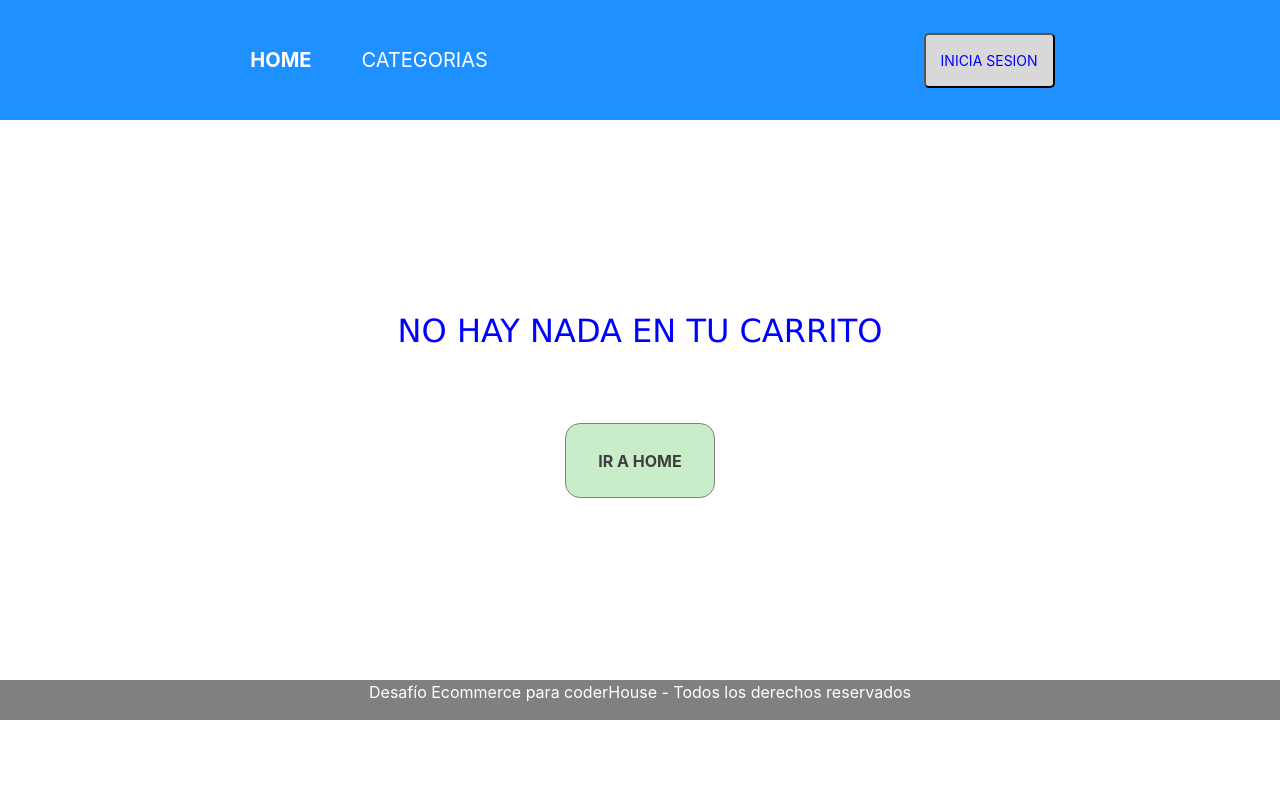
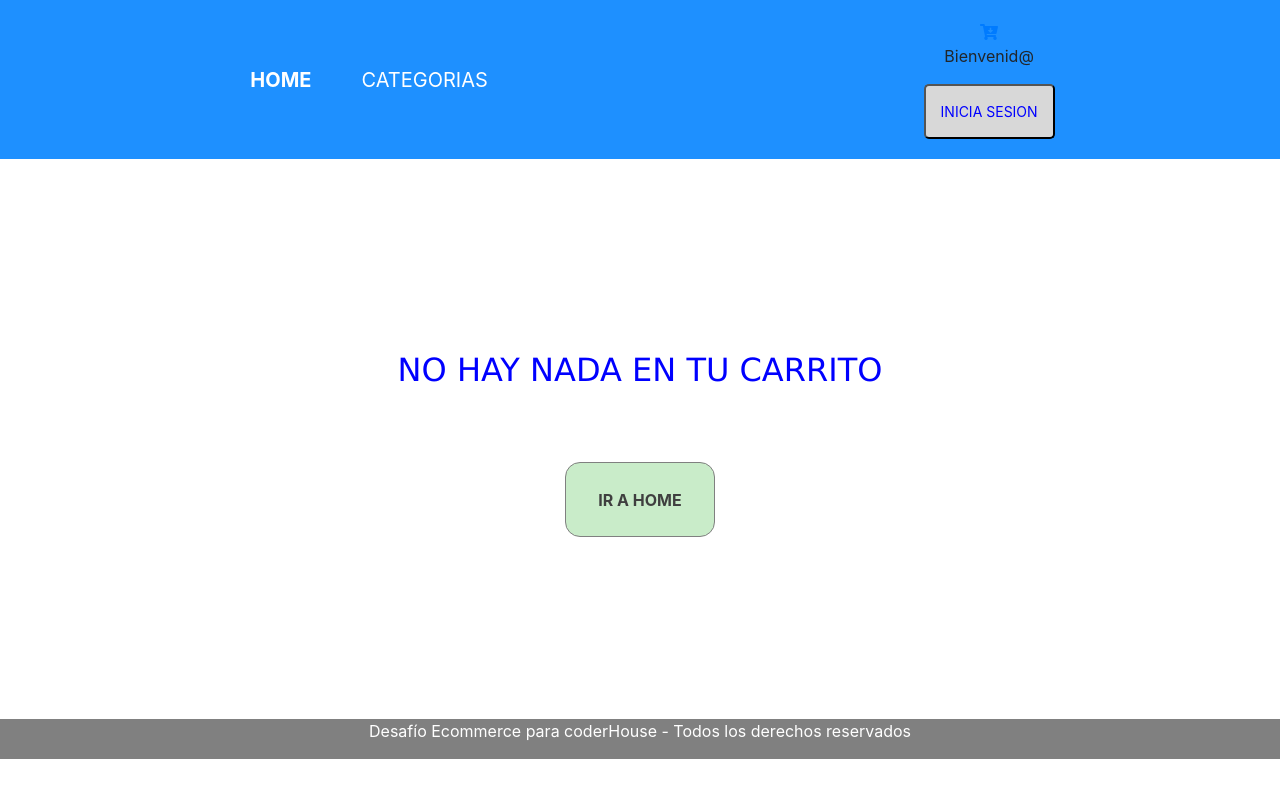
Before and after one commit to Fairfaxx/coder-shop, a React (Create React App) app: page /cart in a window 1280 px wide. Built offline with nearby package versions, Linux system fonts and the light colour scheme.

Commit message:
detalle de la compra con el total de compra

```diff
--- a/public/index.html
+++ b/public/index.html
@@ -13,6 +13,8 @@
   <link rel="stylesheet" href="https://cdn.jsdelivr.net/npm/bootstrap@4.5.3/dist/css/bootstrap.min.css"
     integrity="sha384-TX8t27EcRE3e/ihU7zmQxVncDAy5uIKz4rEkgIXeMed4M0jlfIDPvg6uqKI2xXr2" crossorigin="anonymous">
   <link rel="apple-touch-icon" href="%PUBLIC_URL%/logo192.png" />
+  <link rel="stylesheet" href="https://use.fontawesome.com/releases/v5.15.2/css/all.css"
+    integrity="sha384-vSIIfh2YWi9wW0r9iZe7RJPrKwp6bG+s9QZMoITbCckVJqGCCRhc+ccxNcdpHuYu" crossorigin="anonymous">
   <!--
       manifest.json provides metadata used when your web app is installed on a
       user's mobile device or desktop. See https://developers.google.com/web/fundamentals/web-app-manifest/
--- a/src/App.js
+++ b/src/App.js
@@ -1,5 +1,5 @@
 import React from 'react';
-import { useState } from 'react';
+import { useState, useContext } from 'react';
 import { BrowserRouter, Switch, Route } from 'react-router-dom';
 import NavBar from './Components/NavBar/NavBar';
 import HomeContainer from './Containers/HomeContainer';
@@ -17,6 +17,7 @@ import './App.css';
 
 function App() {
   const [tipo, setTipo] = useState('inicia')
+
   return (
 
     <div className="App">
--- a/src/Components/Cart/Cart.js
+++ b/src/Components/Cart/Cart.js
@@ -27,9 +27,9 @@ export default function Cart({ cartItems, total, envio }) {
                                         <tr key={idx}>
                                             <td class='number' >{idx + 1}</td>
                                             <td class='name' >{item.name}</td>
-                                            <td class='name' style={{ textAlign: 'center' }}>${item.price}</td>
+                                            <td class='name' style={{ textAlign: 'center' }}>${item.precio}</td>
                                             <td class='name' style={{ textAlign: 'center' }}>{item.qty}</td>
-                                            <td class='name' style={{ textAlign: 'center' }}>${item.price * item.qty}</td>
+                                            <td class='name' style={{ textAlign: 'center' }}>${item.precio * item.qty}</td>
                                         </tr>
                                     )
                                 }
--- /dev/null
+++ b/src/Components/CartIcon/CartIcon.js
@@ -0,0 +1,17 @@
+import React, { useContext } from 'react';
+import { Link } from 'react-router-dom';
+// import cart from './cart.svg';
+
+const CartIcon = (props) => {
+
+    return (
+        <div>
+            <Link to='/cart'>
+                <i class="fas fa-cart-arrow-down"></i>
+            </Link>
+            <p>{props.greeting} {props.name}</p>
+        </div>
+    )
+}
+
+export default CartIcon;
--- a/src/Components/ItemDetail/ItemDetail.js
+++ b/src/Components/ItemDetail/ItemDetail.js
@@ -5,8 +5,10 @@ import './itemDetail.css'
 
 
 export default function ItemDetail({ item, loading, contador, setContador, handleComprar }) {
+    console.log('Desde ItemDetail', contador)
+    console.log('Desde ItemDetail', item)
+    return (
 
-    return (
         loading ?
             <div>Loading...</div>
             :
@@ -23,7 +25,7 @@ export default function ItemDetail({ item, loading, contador, setContador, handl
                         <p className="price-detail">${item.precio}</p>
                         <p className="text-start margin-bottom">{item.quantity} en Stock!</p>
                         <div className="contadorItem">
-                            <Contador className='width-200px' min={0} max={item.stock} contador={contador} setContador={setContador}>Agregar</Contador>
+                            {/* <Contador className='width-200px' min={0} max={item.stock} contador={contador} setContador={setContador}>Agregar</Contador> */}
                         </div>
                         {
                             contador > 0 ?
@@ -39,14 +41,13 @@ export default function ItemDetail({ item, loading, contador, setContador, handl
                                 </div>
                                 :
                                 <div>
-                                    <button className='btn-detail' onClick={() => setContador(contador + 1)}>Agregar</button>
+                                    <button className='btn-detail' onClick={() => setContador(contador + 1)}>Agregar al Carrito</button>
                                     <div>
                                         <Link to={'/'} className='links'>
                                             <button className='btn-detail margin-bottom-400px'> Volver a Home</button>
                                         </Link>
                                     </div>
                                 </div>
-
                         }
                     </div>
                 </div>
--- a/src/Components/NavBar/NavBar.js
+++ b/src/Components/NavBar/NavBar.js
@@ -1,12 +1,14 @@
 import React from 'react';
 import { NavLink } from 'react-router-dom';
-import { useState, useEffect } from 'react';
+import { useState, useEffect, useContext } from 'react';
+import CartIcon from '../CartIcon/CartIcon';
 import './navbar.css'
 
 export default function NavBar({ type, setTipo }) {
 
     const [vip, setVip] = useState("Inicia sesion");
     const [user, setUser] = useState("");
+
 
     useEffect(() => {
         const nombre = setTimeout(() => {
@@ -34,7 +36,7 @@ export default function NavBar({ type, setTipo }) {
                     <NavLink to='/categories' className='links-nav'><p className='nav-link'>categorias</p></NavLink>
                 </div>
                 <div>
-
+                    <CartIcon name={user} />
                     <button onClick={handleVip} className="buttonVip">
                         <p className={`to-${type}`}>{vip}</p>
                     </button>
--- a/src/Containers/CartContainer.js
+++ b/src/Containers/CartContainer.js
@@ -14,7 +14,7 @@ export default function CartContainer() {
     useEffect(() => {
         cartItems &&
             cartItems.map((item) =>
-                setTotal((prevTotal) => prevTotal + item.price * item.qty)
+                setTotal((prevTotal) => prevTotal + item.precio * item.qty)
             );
     }, [cartItems]);
 
--- a/src/Containers/CountContainer.js
+++ b/src/Containers/CountContainer.js
@@ -2,7 +2,7 @@ import React, { useEffect, useState } from 'react'
 import Count from '../Components/Count/Count'
 
 export default function CountContainer({ min, max, setContador, contador }) {
-
+    console.log('Desde CountContainer', contador)
     const onAdd = (sign) => {
         if ((sign === '+') && (contador < max)) setContador(contador + 1)
         else if ((sign === '-') && (contador > min)) setContador(contador - 1)
--- a/src/Containers/ItemDetailContainer.js
+++ b/src/Containers/ItemDetailContainer.js
@@ -25,7 +25,8 @@ const ItemDetailContainer = () => {
                     return true;
                 }
                 const dataQuery = doc.data();
-                setItem({ id: doc.id, ...doc.data() });
+                setItem({ id: doc.id, ...doc.data() }, dataQuery);
+                console.log(dataQuery);
             })
             .catch((error) => {
                 console.log('Ocurrio un error', error);
@@ -34,6 +35,8 @@ const ItemDetailContainer = () => {
                 setLoading(false);
             })
     }, [id]);
+
+
 
     const handleComprar = () => {
         let alreadyIn = false;
--- a/src/Context/CartContext.js
+++ b/src/Context/CartContext.js
@@ -6,6 +6,7 @@ const CartContext = (props) => {
 
     const [cartItems, setCartItems] = useState([])
 
+    console.log('Desde CartContext', cartItems);
 
     return (
         <Context.Provider value={[cartItems, setCartItems]}>
```
